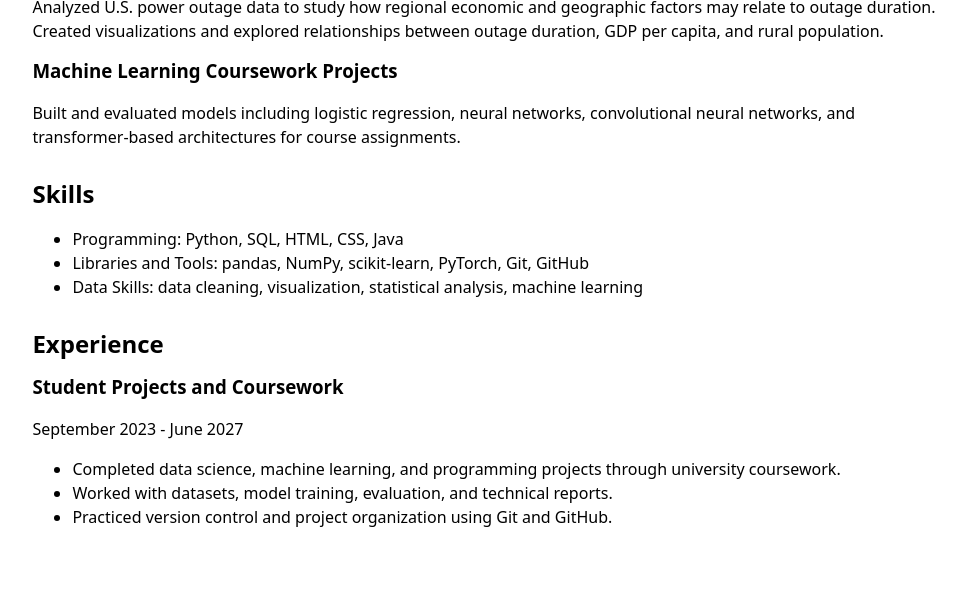
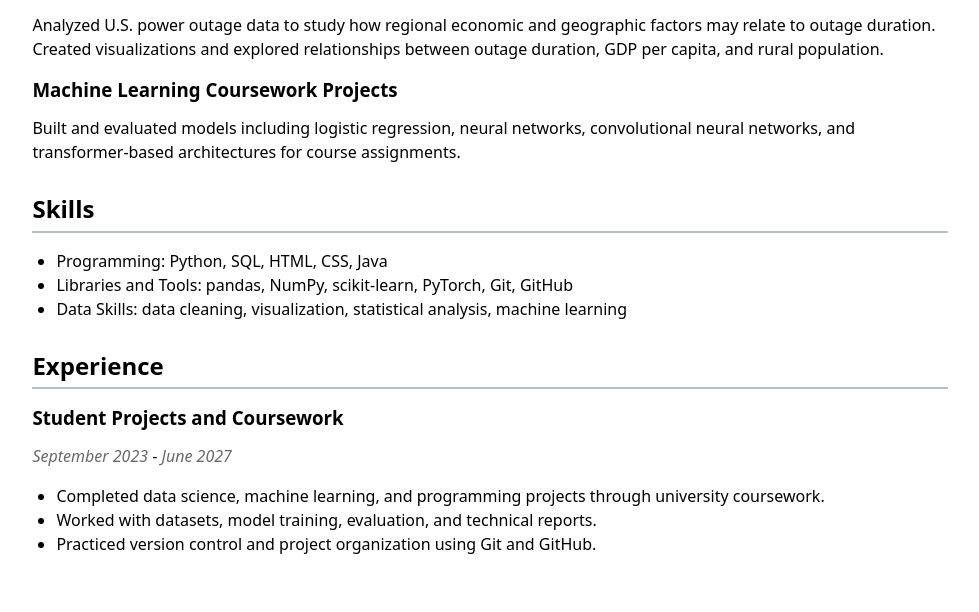
Before and after one commit to yutaoLin018/portfolio, a plain HTML site: page cv/index.html in a window 1280 px wide. Shown: the part 676-1288 px from the top of the page, without its empty margins (150-1129 px from the left). Before the commit the page ends 1261 px from the top, so only its background shows below. Drawn offline with Linux system fonts and the light colour scheme.

Commit message:
Update style.css

```diff
--- a/style.css
+++ b/style.css
@@ -105,3 +105,25 @@ h1, h2, h3, h4, h5, h6 {
   line-height: 1.1;
   text-wrap: balance;
 }
+
+section > header {
+  border-bottom: 2px solid oklch(80% 3% 200);
+  margin-bottom: 1rem;
+}
+
+section h2 {
+  margin-bottom: 0.5rem;
+}
+
+article h3 {
+  margin-bottom: 0.2rem;
+}
+
+time {
+  color: dimgray;
+  font-style: italic;
+}
+
+ul {
+  padding-left: 1.5rem;
+}
```
